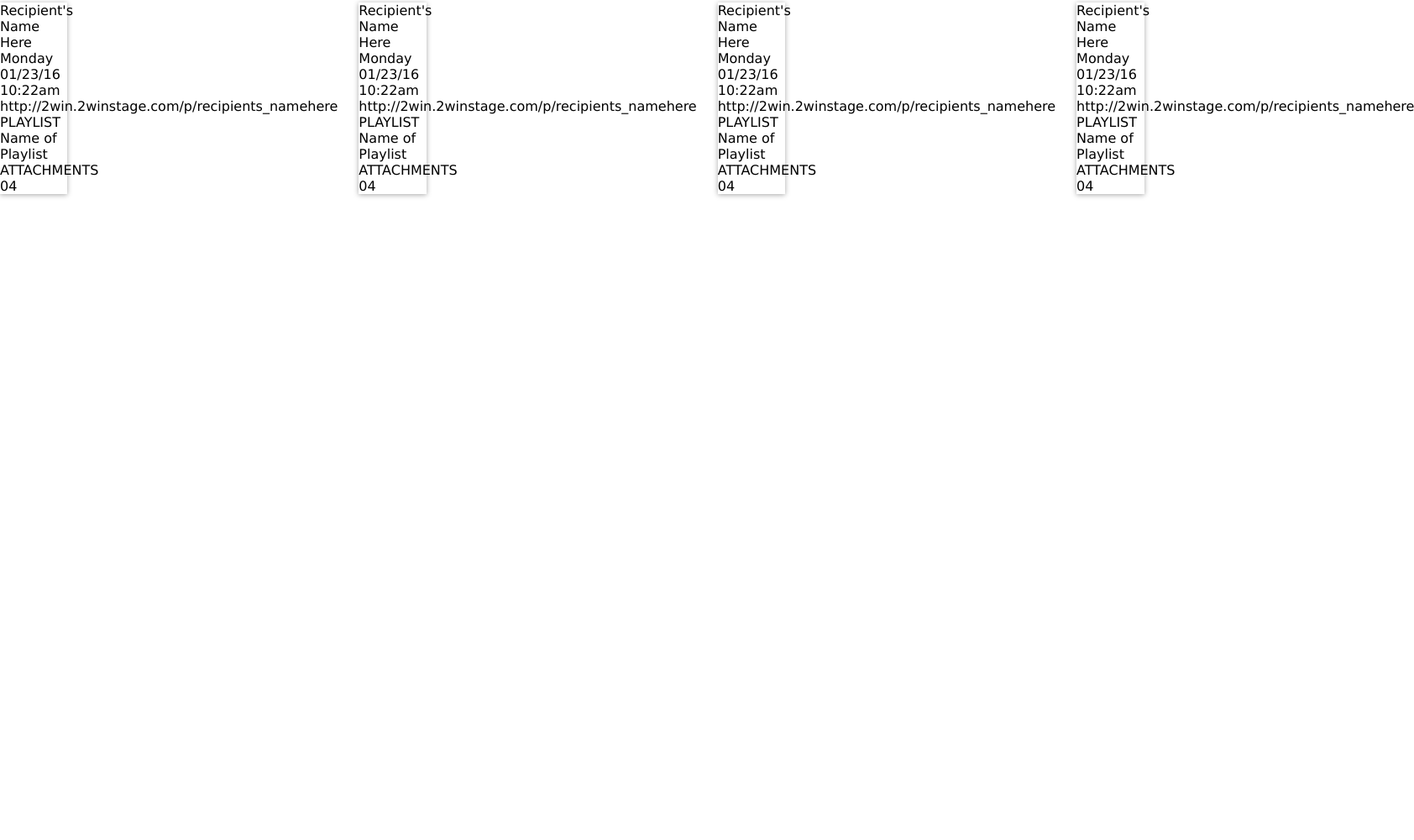
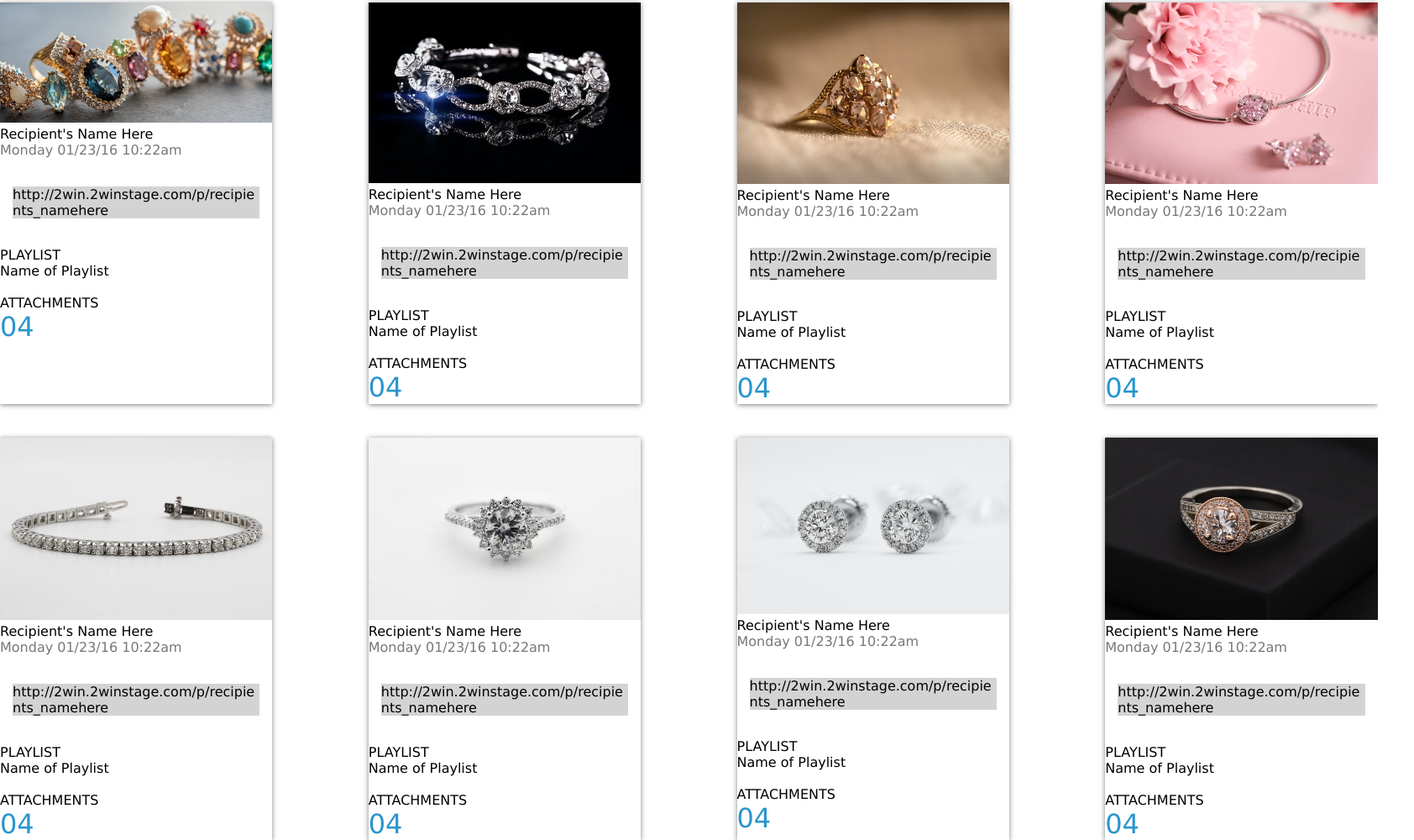
Before and after one commit to rachel-bock/Mod2-static-comp, a plain HTML site: page index.html in a window 1280 px wide. Shown: the part 257-1257 px from the top of the page at 84% size, 1684 px wide, since content can reach past the window. Before the commit the page ends 800 px from the top, so only its background shows below. Drawn offline with nearby package versions, Linux system fonts and the light colour scheme.

Commit message:
Refactor card-info div on html

```diff
--- a/index.html
+++ b/index.html
@@ -48,88 +48,188 @@
     <main class="card-wrapper">
       <div class="card one">
         <div class="card-img">
-
+          <img src="./assets/anthony-calandrelli-s9al8aIiVNU-unsplash.jpg"/>
         </div>
         <div class="card-info">
           Recipient's Name Here <br>
-          Monday 01/23/16 10:22am
+          <span class="card-date">Monday 01/23/16 10:22am</span>
+          <br>
           <br>
           <div class="url-box">
             http://2win.2winstage.com/p/recipients_namehere
           </div> <!-- closes url-box -->
+          <br>
           <div class="playlist">
             PLAYLIST <br>
             Name of Playlist
-          </div>
+          </div><br>
           <div class="attachments">
             ATTACHMENTS <br>
-            04
+            <span class="attachments-number">04</span>
           </div>
         </div> <!-- closes card-info -->
       </div><!-- closes class="card one"   -->
       <div class="card two">
         <div class="card-img">
-
+          <img src="./assets/carlos-esteves-1MWbwTaeJIA-unsplash.jpg" />
         </div>
         <div class="card-info">
           Recipient's Name Here <br>
-          Monday 01/23/16 10:22am
+          <span class="card-date">Monday 01/23/16 10:22am</span>
+          <br>
           <br>
           <div class="url-box">
             http://2win.2winstage.com/p/recipients_namehere
           </div> <!-- closes url-box -->
+          <br>
           <div class="playlist">
             PLAYLIST <br>
             Name of Playlist
-          </div>
+          </div><br>
           <div class="attachments">
             ATTACHMENTS <br>
-            04
+            <span class="attachments-number">04</span>
           </div>
         </div> <!-- closes card-info -->
       </div><!-- closes class="card two"   -->
       <div class="card three">
         <div class="card-img">
-
+          <img src="./assets/gary-yost-Pxexdj3Q09g-unsplash.jpg" />
         </div>
         <div class="card-info">
           Recipient's Name Here <br>
-          Monday 01/23/16 10:22am
+          <span class="card-date">Monday 01/23/16 10:22am</span>
+          <br>
           <br>
           <div class="url-box">
             http://2win.2winstage.com/p/recipients_namehere
           </div> <!-- closes url-box -->
+          <br>
           <div class="playlist">
             PLAYLIST <br>
             Name of Playlist
-          </div>
+          </div><br>
           <div class="attachments">
             ATTACHMENTS <br>
-            04
+            <span class="attachments-number">04</span>
           </div>
         </div> <!-- closes card-info -->
       </div><!-- closes class="card three"   -->
       <div class="card four">
         <div class="card-img">
-
+          <img src="assets/peng-wang-2bxli6toVLo-unsplash.jpg" />
         </div>
         <div class="card-info">
           Recipient's Name Here <br>
-          Monday 01/23/16 10:22am
+          <span class="card-date">Monday 01/23/16 10:22am</span>
+          <br>
           <br>
           <div class="url-box">
             http://2win.2winstage.com/p/recipients_namehere
           </div> <!-- closes url-box -->
+          <br>
           <div class="playlist">
             PLAYLIST <br>
             Name of Playlist
-          </div>
+          </div><br>
           <div class="attachments">
             ATTACHMENTS <br>
-            04
+            <span class="attachments-number">04</span>
           </div>
         </div> <!-- closes card-info -->
       </div><!-- closes class="card four"   -->
+      <div class="card five">
+        <div class="card-img">
+          <img src="./assets/sabrianna-2z7MxnXQs3k-unsplash.jpg" />
+        </div>
+        <div class="card-info">
+          Recipient's Name Here <br>
+          <span class="card-date">Monday 01/23/16 10:22am</span>
+          <br>
+          <br>
+          <div class="url-box">
+            http://2win.2winstage.com/p/recipients_namehere
+          </div> <!-- closes url-box -->
+          <br>
+          <div class="playlist">
+            PLAYLIST <br>
+            Name of Playlist
+          </div><br>
+          <div class="attachments">
+            ATTACHMENTS <br>
+            <span class="attachments-number">04</span>
+          </div>
+        </div> <!-- closes card-info -->
+      </div><!-- closes class="card five"   -->
+      <div class="card six">
+        <div class="card-img">
+          <img src="./assets/sabrianna-CCpQ12CZ2Pc-unsplash.jpg" />
+        </div>
+        <div class="card-info">
+          Recipient's Name Here <br>
+          <span class="card-date">Monday 01/23/16 10:22am</span>
+          <br>
+          <br>
+          <div class="url-box">
+            http://2win.2winstage.com/p/recipients_namehere
+          </div> <!-- closes url-box -->
+          <br>
+          <div class="playlist">
+            PLAYLIST <br>
+            Name of Playlist
+          </div><br>
+          <div class="attachments">
+            ATTACHMENTS <br>
+            <span class="attachments-number">04</span>
+          </div>
+        </div> <!-- closes card-info -->
+      </div><!-- closes class="card six"   -->
+      <div class="card seven">
+        <div class="card-img">
+          <img src="./assets/sabrianna-Lqfqsij4EvQ-unsplash.jpg" />
+        </div>
+        <div class="card-info">
+          Recipient's Name Here <br>
+          <span class="card-date">Monday 01/23/16 10:22am</span>
+          <br>
+          <br>
+          <div class="url-box">
+            http://2win.2winstage.com/p/recipients_namehere
+          </div> <!-- closes url-box -->
+          <br>
+          <div class="playlist">
+            PLAYLIST <br>
+            Name of Playlist
+          </div><br>
+          <div class="attachments">
+            ATTACHMENTS <br>
+            <span class="attachments-number">04</span>
+          </div>
+        </div> <!-- closes card-info -->
+      </div><!-- closes class="card seven"   -->
+      <div class="card eight">
+        <div class="card-img">
+          <img src="./assets/sabrianna-Y_bxfTa_iUA-unsplash.jpg" />
+        </div>
+        <div class="card-info">
+          Recipient's Name Here <br>
+          <span class="card-date">Monday 01/23/16 10:22am</span>
+          <br>
+          <br>
+          <div class="url-box">
+            http://2win.2winstage.com/p/recipients_namehere
+          </div> <!-- closes url-box -->
+          <br>
+          <div class="playlist">
+            PLAYLIST <br>
+            Name of Playlist
+          </div><br>
+          <div class="attachments">
+            ATTACHMENTS <br>
+            <span class="attachments-number">04</span>
+          </div>
+        </div> <!-- closes card-info -->
+      </div><!-- closes class="card eight"   -->
     </main>
   </body>
 </html>
--- a/styles.css
+++ b/styles.css
@@ -2,6 +2,11 @@
   margin: 0;
   font-family: Verdana, Geneva, Tahoma, sans-serif
 
+}
+
+html, body {
+  height: 100vh;
+  width: 100vw;
 }
 
 nav {
@@ -66,28 +71,43 @@ h1 {
   color: white;
 }
 
-main {
-  display: grid;
-  grid-template-columns: repeat(4, 1fr);
-  gap: 25px;
-  grid-auto-columns: auto;
-}
-
 section {
   height: 75px;
   align-items: center;
 }
 
-.card-wrapper {
-  width: 100vw;
+main {
+  display: grid;
+  grid-template-columns: repeat(4, 1fr);
+  height: 100%;
+  width: 100%;
+  row-gap: 5%;
+  column-gap: 0.5%;
 }
 
 .card {
-  box-shadow: 0 0px 0 #FFFFFF, 0 1px 6px rgba(0,0,0,0.35);
-  width: 20%;
+  box-shadow: 0 0px 0 #FFFFFF, 0 1px 6px rgba(0,0,0,0.5);
+  width: 75%;
+  height: 100%;
+}
+
+img {
+  object-fit: scale-down;
+  width: 100%;
+  height: 25%;
 }
 
 .url-box {
+  background-color: lightgrey;
+  overflow-wrap:break-word;
+  margin: 15px;
+}
 
-  background-color: #FFFFFF;
+.card-date {
+  color:#777779;
 }
+
+.attachments-number {
+  font-size: xx-large;
+  color:#2995CE;
+}
```
Also changed, not shown: assets/anthony-calandrelli-s9al8aIiVNU-unsplash.jpg (added), assets/carlos-esteves-1MWbwTaeJIA-unsplash.jpg (added), assets/gary-yost-Pxexdj3Q09g-unsplash.jpg (added), assets/peng-wang-2bxli6toVLo-unsplash.jpg (added), assets/sabrianna-2z7MxnXQs3k-unsplash.jpg (added), assets/sabrianna-CCpQ12CZ2Pc-unsplash.jpg (added), assets/sabrianna-Lqfqsij4EvQ-unsplash.jpg (added), assets/sabrianna-Y_bxfTa_iUA-unsplash.jpg (added), 1 other file.
